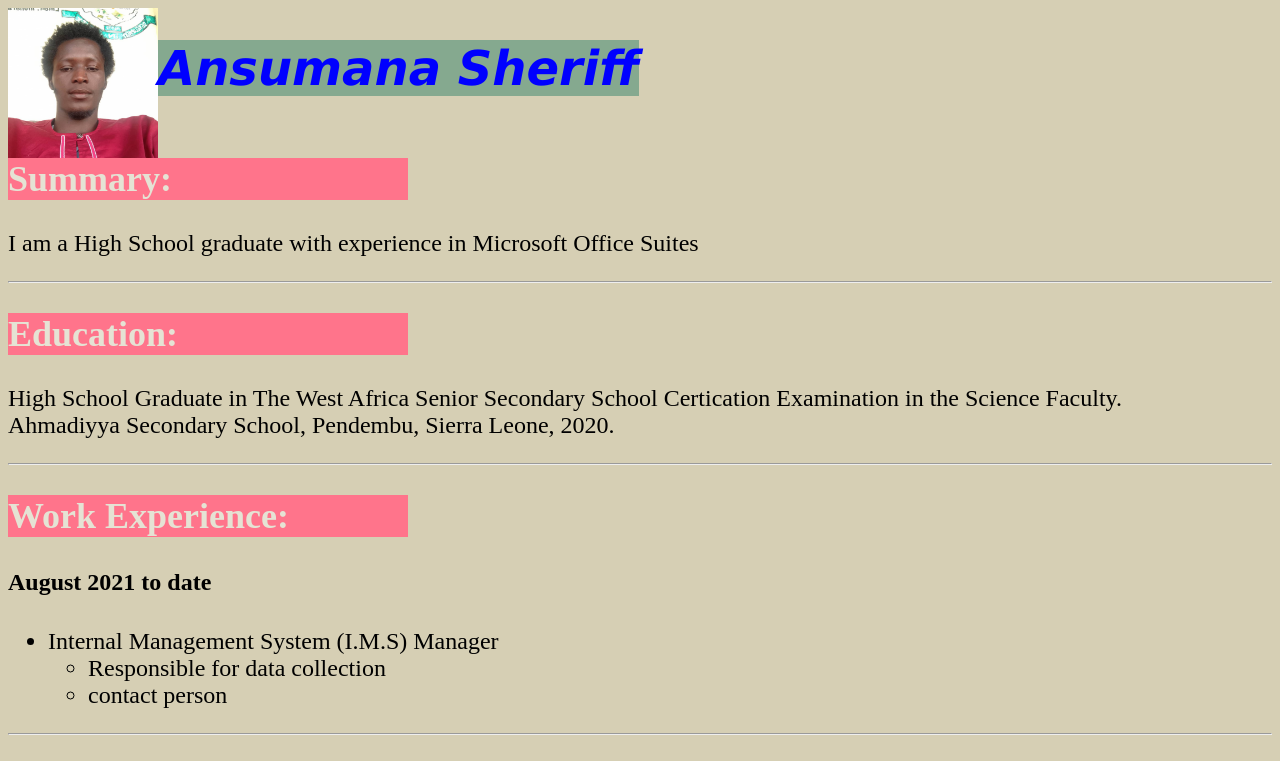
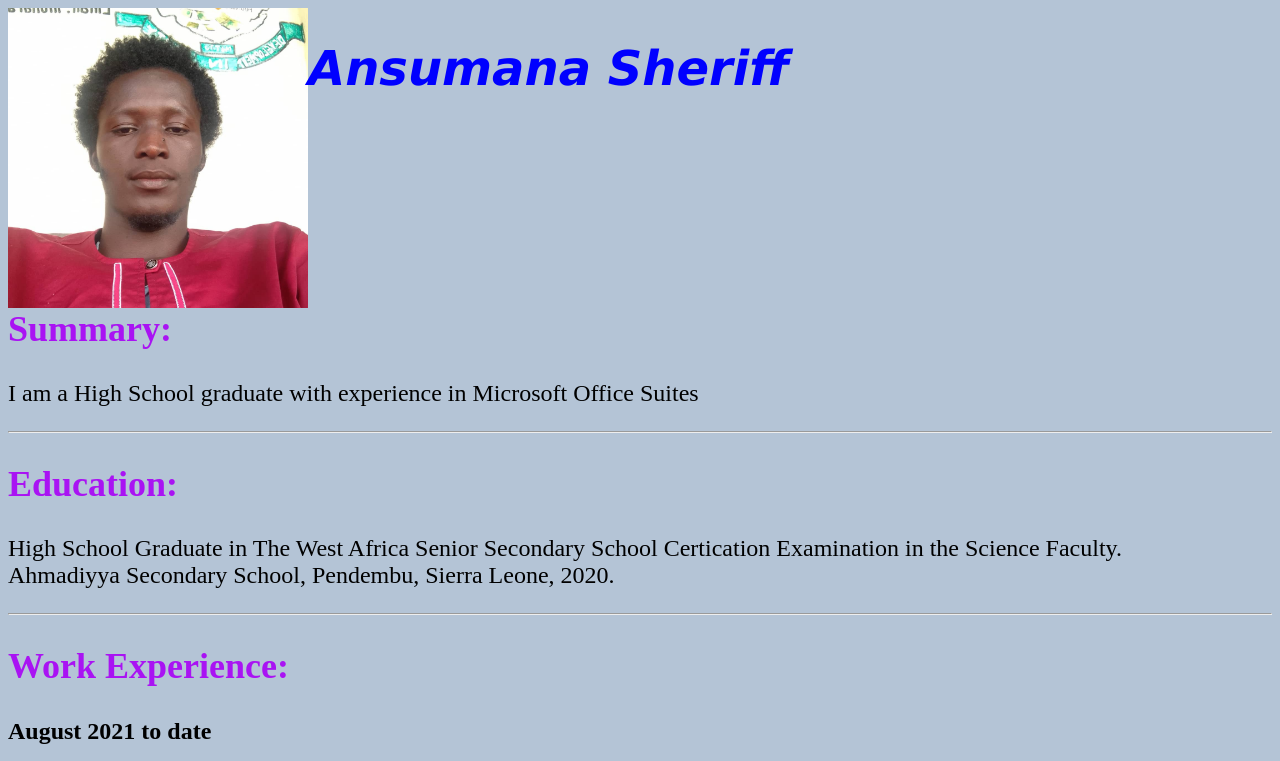
Before and after one commit to Shero01/html-my-resume, a plain HTML site: page index.html in a window 1280 px wide. Shown: the top 761 px of the page. Drawn offline with Linux system fonts and the light colour scheme.

Commit message:
Add files via upload

```diff
--- a/public/style1.css
+++ b/public/style1.css
@@ -11,7 +11,7 @@ body > p:nth-child(2) {
 }
 body > p:nth-child(3) {
     display: inline;
-    color: blue;
+    color: rgb(3, 52, 160);
     font-style: italic;
 }
 body > p:nth-child(2) {
@@ -24,3 +24,7 @@ body > p:nth-child(4) {
 body > dev > p:nth-child(2) {
     font-size: 3rem;
 }
+.contact {
+    color: blue;
+    font-size: 2rem;
+}
--- a/style.css
+++ b/style.css
@@ -1,13 +1,12 @@
+@media (min-width: 200px) and (max-width: 1601px) {
 h1 {
     color: blue;
-    background-color: #85A98F;
     font-family: Verdana, Geneva, Tahoma, sans-serif;
     display: inline-block;
     font-style: italic;
 }
 h2 {
-    color:#E5E3D4;
-    background-color: #FF748B;
+    color:#a801f5e8;
     width: 400px;
 }
 * {
@@ -19,16 +18,18 @@ ol {
 body {
     font-size: x-large;
 }
-html {
-    background-color: #D6CFB4;
-}
-html {
-    background-image: #72BAA9;
-}
-img {
-    float: left;
+body {
+    background-color: #b4c4d6;
 }
 #reserved > p {
     background-color: #563A9C;
     color: hsl(0, 0%, 97%);
 }
+}
+@media (min-width: 300px) {
+img {
+    float: left;
+    width: 300px;
+    height: 300px;
+}
+}
```
Also changed, not shown: public/contact.html (+3 -4 lines).
